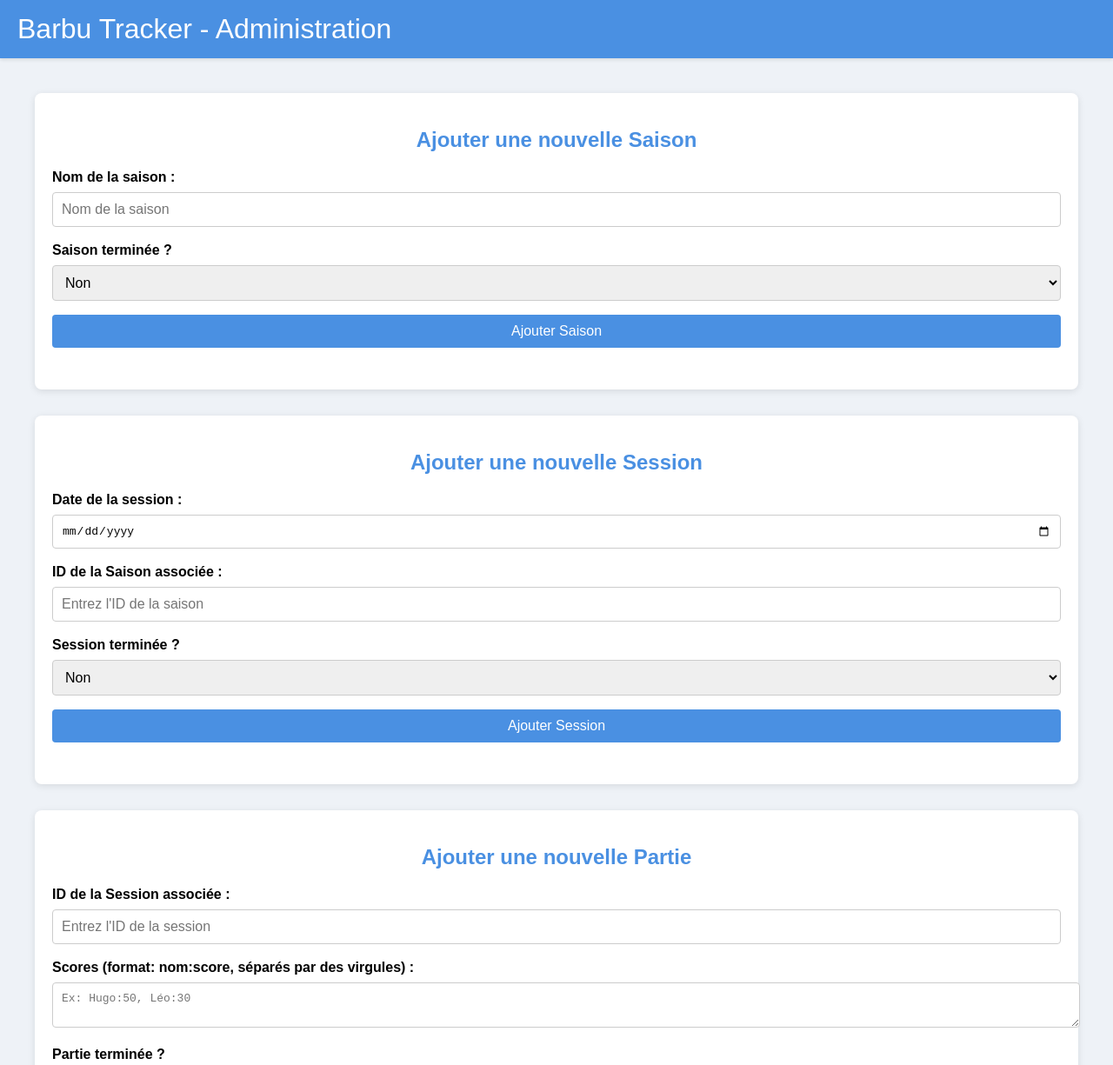
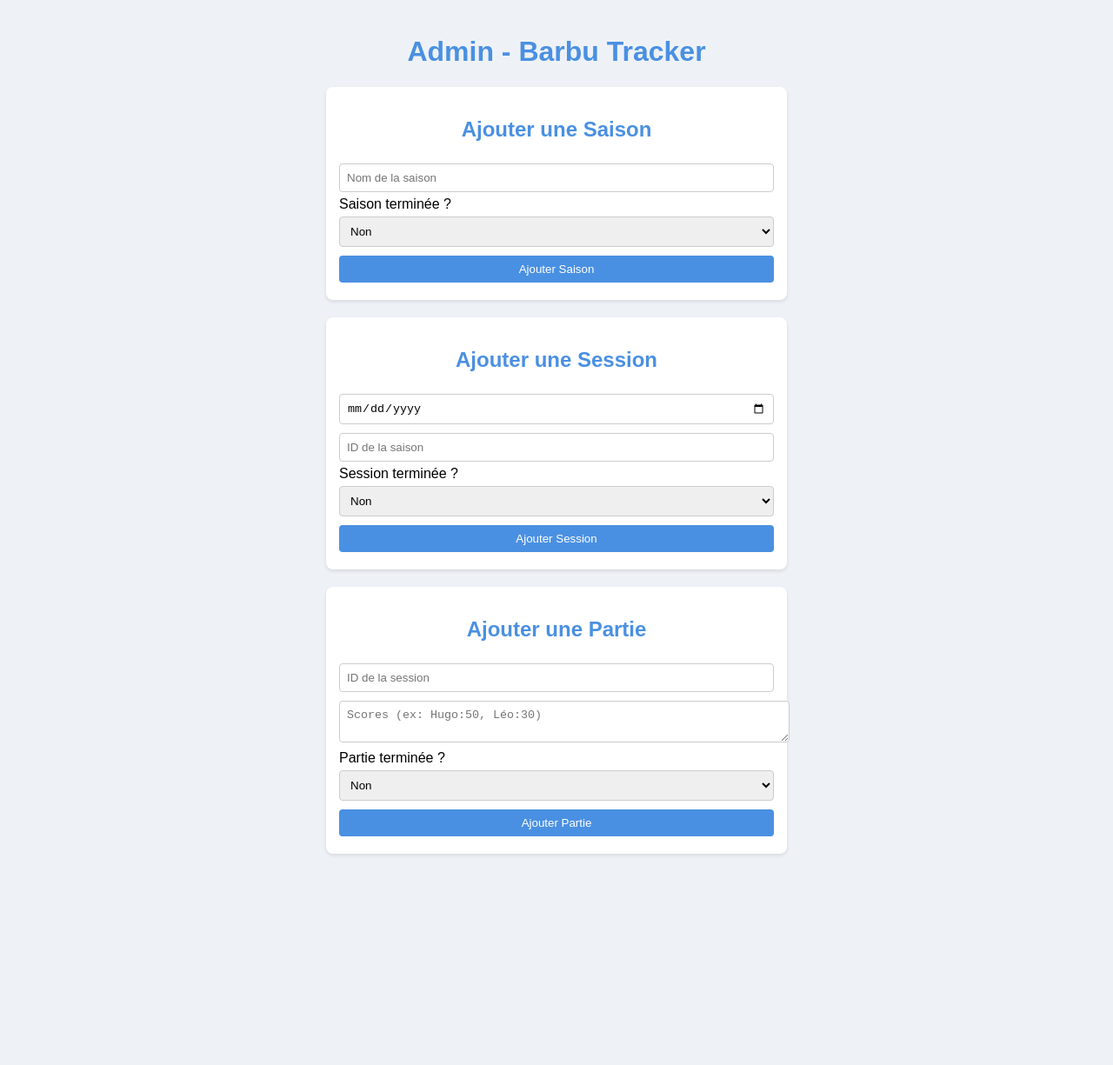
Before and after one commit to yougowami/barbu-tracker, a plain HTML site: page public/admin.html in a window 1280 px wide. Shown: the top 1225 px of the page at 87% size. After the commit the page ends 1022 px from the top, so only its background shows below. Drawn offline with nearby package versions, Linux system fonts and the light colour scheme; no server answers.

Commit message:
Update admin.html

```diff
--- a/public/admin.html
+++ b/public/admin.html
@@ -2,15 +2,13 @@
 <html lang="fr">
 <head>
   <meta charset="UTF-8">
-  <title>Barbu Tracker - Administration</title>
+  <title>Admin - Barbu Tracker</title>
   <link rel="stylesheet" href="styles.css">
   <!-- Font Awesome pour les icônes -->
   <link rel="stylesheet" href="https://cdnjs.cloudflare.com/ajax/libs/font-awesome/6.4.2/css/all.min.css">
   <!-- Firebase SDK -->
   <script src="https://www.gstatic.com/firebasejs/9.22.2/firebase-app.js"></script>
   <script src="https://www.gstatic.com/firebasejs/9.22.2/firebase-firestore.js"></script>
-  <!-- Optionnel: Chart.js -->
-  <script src="https://cdn.jsdelivr.net/npm/chart.js"></script>
   <script>
     // Remplacez ces valeurs par la configuration de votre projet Firebase
     const firebaseConfig = {
@@ -26,52 +24,35 @@
     const db = firebase.firestore(app);
   </script>
   <style>
-    /* Styles pour la page d'administration */
+    /* Styles simples pour l'administration */
     body {
+      font-family: Arial, sans-serif;
       background: #eef2f7;
-      font-family: Arial, sans-serif;
       margin: 0;
+      padding: 20px;
     }
-    header {
-      background: #4A90E2;
-      color: #fff;
-      padding: 15px 20px;
+    h1 {
       text-align: center;
-      font-size: 2em;
+      color: #4A90E2;
+    }
+    form {
+      background: #fff;
+      padding: 15px;
+      margin: 20px auto;
+      border-radius: 8px;
+      max-width: 500px;
       box-shadow: 0 2px 4px rgba(0,0,0,0.1);
     }
-    main {
-      max-width: 1200px;
-      margin: 20px auto;
-      padding: 20px;
-    }
-    .admin-container {
-      background: #fff;
-      border-radius: 8px;
-      padding: 20px;
-      margin-bottom: 30px;
-      box-shadow: 0 2px 8px rgba(0,0,0,0.1);
-    }
-    h2 {
+    form h2 {
+      text-align: center;
       color: #4A90E2;
-      text-align: center;
-      margin-bottom: 20px;
-    }
-    form {
-      margin-bottom: 20px;
-    }
-    form label {
-      font-weight: bold;
-      margin-top: 10px;
-      display: block;
     }
     form input, form select, form textarea, form button {
       width: 100%;
-      padding: 10px;
-      margin: 8px 0;
+      padding: 8px;
+      margin: 5px 0;
       border: 1px solid #ccc;
       border-radius: 4px;
-      font-size: 1em;
     }
     form button {
       background: #4A90E2;
@@ -82,107 +63,49 @@
     form button:hover {
       background: #357ABD;
     }
-    .data-section {
-      margin-top: 40px;
-    }
-    .data-section h3 {
-      color: #4A90E2;
-      margin-bottom: 10px;
-      text-align: center;
-    }
-    .data-list {
-      list-style: none;
-      padding: 0;
-    }
-    .data-list li {
-      padding: 10px;
-      border-bottom: 1px solid #ddd;
-      display: flex;
-      justify-content: space-between;
-      align-items: center;
-    }
-    .data-list li:last-child {
-      border-bottom: none;
-    }
-    .delete-btn {
-      background: #e74c3c;
-      color: #fff;
-      border: none;
-      padding: 5px 10px;
-      border-radius: 4px;
-      cursor: pointer;
-    }
-    .delete-btn:hover {
-      background: #c0392b;
-    }
   </style>
 </head>
 <body>
-  <header>Barbu Tracker - Administration</header>
-  <main>
-    <!-- Formulaire d'ajout d'une nouvelle saison -->
-    <div class="admin-container">
-      <h2>Ajouter une nouvelle Saison</h2>
-      <form id="add-season-form">
-        <label for="season-name">Nom de la saison :</label>
-        <input type="text" id="season-name" placeholder="Nom de la saison" required>
-        <label for="season-finished">Saison terminée ?</label>
-        <select id="season-finished">
+  <h1>Admin - Barbu Tracker</h1>
+
+  <!-- Formulaire pour ajouter une saison -->
+  <form id="seasonForm">
+    <h2>Ajouter une Saison</h2>
+    <input type="text" id="seasonName" placeholder="Nom de la saison" required>
+    <label>Saison terminée ?</label>
+    <select id="seasonFinished">
       <option value="false" selected>Non</option>
       <option value="true">Oui</option>
     </select>
     <button type="submit">Ajouter Saison</button>
   </form>
-    </div>
 
-    <!-- Formulaire d'ajout d'une nouvelle session -->
-    <div class="admin-container">
-      <h2>Ajouter une nouvelle Session</h2>
-      <form id="add-session-form">
-        <label for="session-date">Date de la session :</label>
-        <input type="date" id="session-date" required>
-        <label for="session-season">ID de la Saison associée :</label>
-        <input type="text" id="session-season" placeholder="Entrez l'ID de la saison" required>
-        <label for="session-finished">Session terminée ?</label>
-        <select id="session-finished">
+  <!-- Formulaire pour ajouter une session -->
+  <form id="sessionForm">
+    <h2>Ajouter une Session</h2>
+    <input type="date" id="sessionDate" required>
+    <input type="text" id="sessionSeasonId" placeholder="ID de la saison" required>
+    <label>Session terminée ?</label>
+    <select id="sessionFinished">
       <option value="false" selected>Non</option>
       <option value="true">Oui</option>
     </select>
     <button type="submit">Ajouter Session</button>
   </form>
-    </div>
 
-    <!-- Formulaire d'ajout d'une nouvelle partie -->
-    <div class="admin-container">
-      <h2>Ajouter une nouvelle Partie</h2>
-      <form id="add-party-form">
-        <label for="party-session">ID de la Session associée :</label>
-        <input type="text" id="party-session" placeholder="Entrez l'ID de la session" required>
-        <label for="party-scores">Scores (format: nom:score, séparés par des virgules) :</label>
-        <textarea id="party-scores" placeholder="Ex: Hugo:50, Léo:30" required></textarea>
-        <label for="party-finished">Partie terminée ?</label>
-        <select id="party-finished">
+  <!-- Formulaire pour ajouter une partie -->
+  <form id="partyForm">
+    <h2>Ajouter une Partie</h2>
+    <input type="text" id="partySessionId" placeholder="ID de la session" required>
+    <textarea id="partyScores" placeholder="Scores (ex: Hugo:50, Léo:30)" required></textarea>
+    <label>Partie terminée ?</label>
+    <select id="partyFinished">
       <option value="false" selected>Non</option>
       <option value="true">Oui</option>
     </select>
     <button type="submit">Ajouter Partie</button>
   </form>
-    </div>
 
-    <!-- Section pour afficher les listes -->
-    <div class="admin-container data-section">
-      <h2>Liste des Saisons</h2>
-      <ul class="data-list" id="season-list"></ul>
-    </div>
-    <div class="admin-container data-section">
-      <h2>Liste des Sessions</h2>
-      <ul class="data-list" id="session-list"></ul>
-    </div>
-    <div class="admin-container data-section">
-      <h2>Liste des Parties</h2>
-      <ul class="data-list" id="party-list"></ul>
-    </div>
-  </main>
   <script src="admin.js"></script>
 </body>
 </html>
```
Lines whose indentation alone changed are shown as unchanged.
